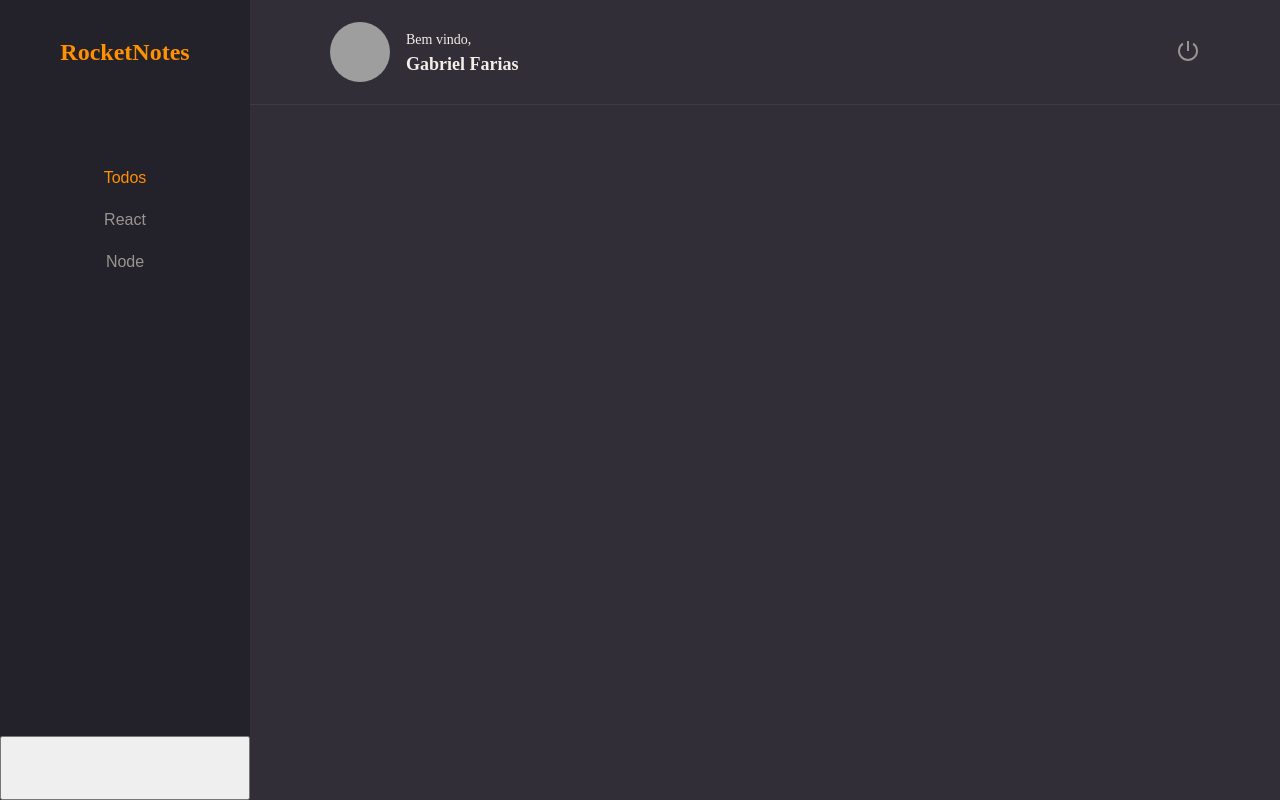
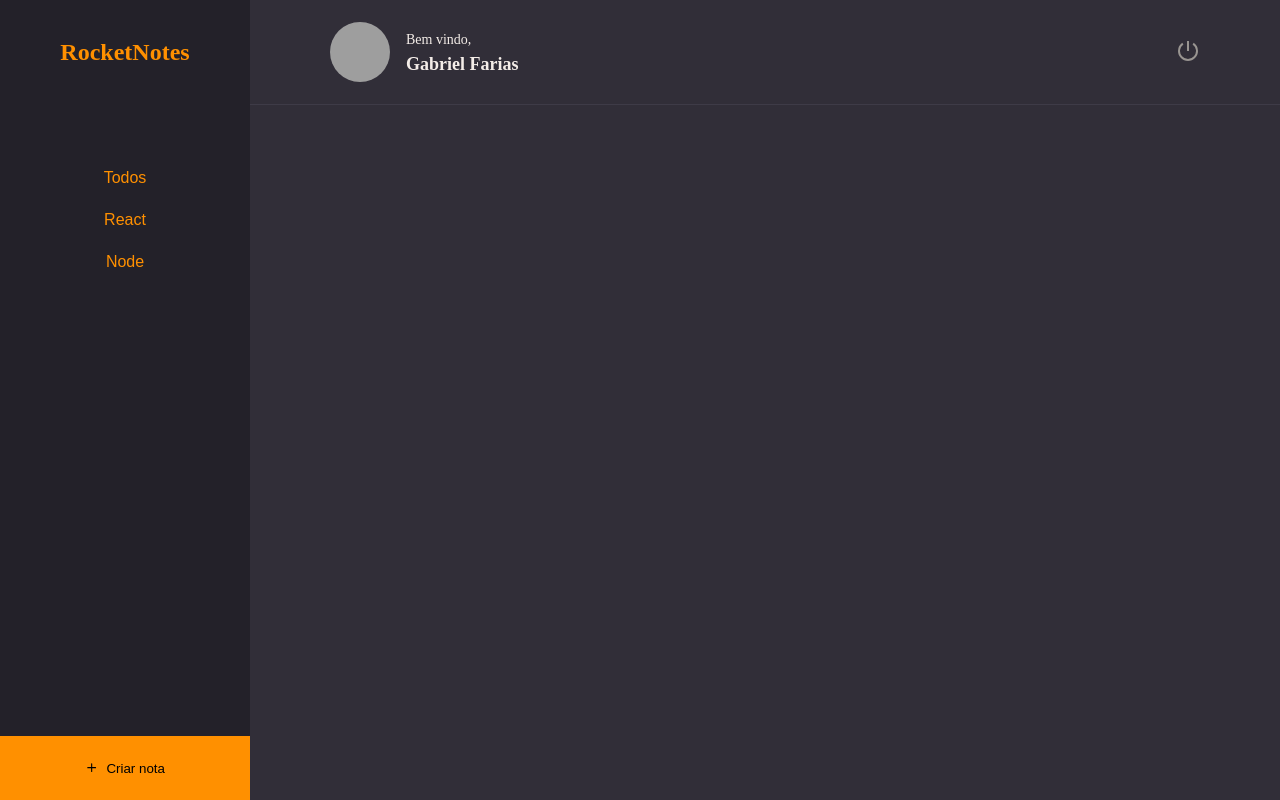
Before and after one commit to https-gabriel/React-Application, a React app in the folder rocketnotes/: page / in a window 1280 px wide. Built offline with nearby package versions, Linux system fonts and the light colour scheme; grey boxes are pictures that could not be loaded; the HTML template or start-up script is replaced by a standard one.

Commit message:
Botão cria nota

```diff
--- a/rocketnotes/src/components/ButtonText/index.jsx
+++ b/rocketnotes/src/components/ButtonText/index.jsx
@@ -4,7 +4,7 @@
     return(
         <Container
             type="button"
-            isActive = { isActive }
+            $isactive = { isActive.toString() }
             {...rest}
         >
             {title}
--- a/rocketnotes/src/components/ButtonText/styles.js
+++ b/rocketnotes/src/components/ButtonText/styles.js
@@ -2,7 +2,7 @@
 
 export const Container = styled.button`
     background: none;
-    color: ${({ theme, isActive })=> isActive ? theme.COLORS.ORANGE : theme.COLORS.GRAY_100 };
+    color: ${({ theme, $isactive })=> $isactive ? theme.COLORS.ORANGE : theme.COLORS.GRAY_100 };
 
     border: none;
     font-size: 16px;
--- a/rocketnotes/src/pages/Home/index.jsx
+++ b/rocketnotes/src/pages/Home/index.jsx
@@ -1,3 +1,4 @@
+import { FiPlus } from 'react-icons/fi';
 import { Container, Brand, Menu, Search, Content, NewNote } from './styles';
 
 import { Header } from '../../components/Header';
@@ -27,7 +28,8 @@
             </Content>
 
             <NewNote>
-
+                <FiPlus />
+                Criar nota
             </NewNote>
         </Container>
     )
--- a/rocketnotes/src/pages/Home/styles.js
+++ b/rocketnotes/src/pages/Home/styles.js
@@ -57,4 +57,14 @@
 export const NewNote = styled.button`
     grid-area: newnote;
 
+    background-color: ${({ theme }) => theme.COLORS.ORANGE};
+    border: none;
+
+    display: flex;
+    align-items: center;
+    justify-content: center;
+
+    > svg {
+        margin-right: 8px;
+    }
 `;
```
